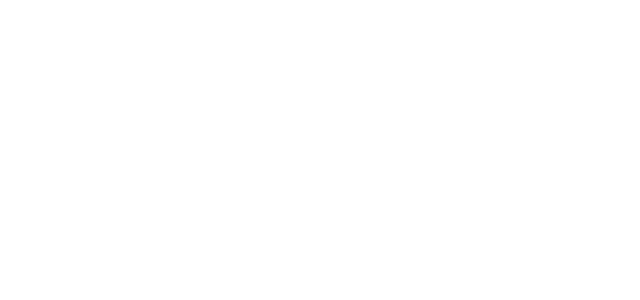
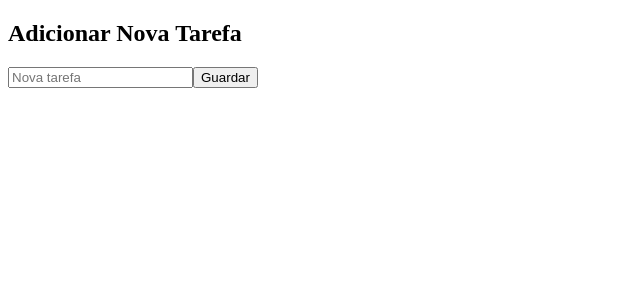
Before and after one commit to andrepim97/todo-list, a Vue app: page /add in a window 1280 px wide. Before the commit this address had no page. Shown: the top 300 px of the page, without its empty margins (0-640 px from the left). Built offline with nearby package versions, Linux system fonts and the light colour scheme.

Commit message:
Add TodoItemForm component and /add route

```diff
--- /dev/null
+++ b/src/components/TodoItemForm.vue
@@ -0,0 +1,26 @@
+<!-- src/components/TodoItemForm.vue -->
+<template>
+  <div>
+    <h2>Adicionar Nova Tarefa</h2>
+    <input v-model="novaTarefa" placeholder="Nova tarefa" @keyup.enter="guardarTarefa" />
+    <button @click="guardarTarefa">Guardar</button>
+  </div>
+</template>
+
+<script setup>
+import { ref } from 'vue'
+import { useRouter } from 'vue-router'
+
+const router = useRouter()
+const novaTarefa = ref('')
+
+// Simulação de guardar — vamos passar esta tarefa de volta à lista mais tarde
+function guardarTarefa() {
+  if (novaTarefa.value.trim()) {
+    // Em apps reais, isto iria guardar no backend ou usar store (ex: Pinia/Vuex)
+    alert(`Tarefa adicionada: ${novaTarefa.value.trim()}`)
+    novaTarefa.value = ''
+    router.push('/')
+  }
+}
+</script>
--- a/src/components/TodoList.vue
+++ b/src/components/TodoList.vue
@@ -1,10 +1,12 @@
 <template>
     <div>
         <h2>Lista de Tarefas</h2>
+        <router-link to="/add">
+            <button>Adicionar Tarefa</button>
+        </router-link>
         <ul>
             <TodoItem v-for="(tarefa, index) in tarefas" :key="index" :tarefa="tarefa" />
         </ul>
-        <input v-model="novaTarefa" @keyup.enter="adicionarTarefa" placeholder="Nova tarefa..." />
     </div>
 </template>
 
--- a/src/router/index.js
+++ b/src/router/index.js
@@ -1,12 +1,18 @@
 // src/router/index.js
 import { createRouter, createWebHistory } from 'vue-router'
 import TodoList from '../components/TodoList.vue'
+import TodoItemForm from '@/components/TodoItemForm.vue'
 
 const routes = [
   {
     path: '/',
     name: 'Home',
     component: TodoList
+  },
+    {
+    path: '/add',
+    name: 'AddTodo',
+    component: TodoItemForm
   }
 ]
 
```
